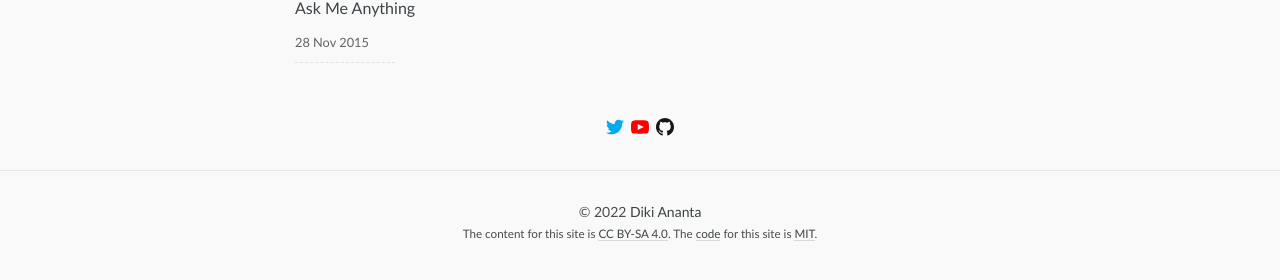
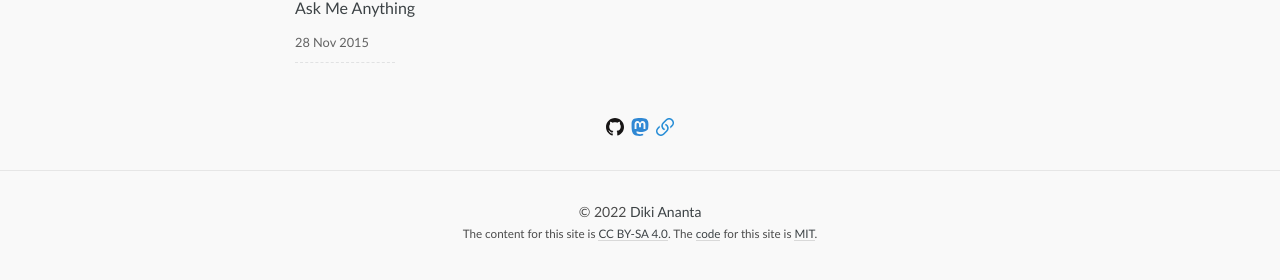
Before and after one commit to dikiaap/blog, a Jekyll site: the page built from index.html, in a window 1280 px wide. Shown: the part 489-769 px from the top of the page. Built offline with Jekyll 4.4.1, drawn with Linux system fonts in a browser that asks for light colours; the list of posts is cut into pages by our own code.

Commit message:
Footer: Twitter → Mastodon, YouTube → find.dikiaap.id

```diff
--- a/_includes/nav.html
+++ b/_includes/nav.html
@@ -5,20 +5,6 @@
     </svg>
   </a>
   <div class="nav-mobile">
-    <a href="https://twitter.com/{{ site.social_username }}" class="icon-link" target="_blank" rel="noopener">
-      <span class="icon">
-        <svg xmlns="http://www.w3.org/2000/svg" width="18" height="18" viewBox="0 0 24 24">
-          <path fill="#00aaec" d="M24 4.557c-.883.392-1.832.656-2.828.775 1.017-.609 1.798-1.574 2.165-2.724-.951.564-2.005.974-3.127 1.195-.897-.957-2.178-1.555-3.594-1.555-3.179 0-5.515 2.966-4.797 6.045-4.091-.205-7.719-2.165-10.148-5.144-1.29 2.213-.669 5.108 1.523 6.574-.806-.026-1.566-.247-2.229-.616-.054 2.281 1.581 4.415 3.949 4.89-.693.188-1.452.232-2.224.084.626 1.956 2.444 3.379 4.6 3.419-2.07 1.623-4.678 2.348-7.29 2.04 2.179 1.397 4.768 2.212 7.548 2.212 9.142 0 14.307-7.721 13.995-14.646.962-.695 1.797-1.562 2.457-2.549z"></path>
-        </svg>
-      </span>
-    </a>
-    <a href="https://www.youtube.com/channel/UCWkPVdu8Lc5nnKOeMEj0Evw" class="icon-link" target="_blank" rel="noopener">
-      <span class="icon">
-        <svg xmlns="http://www.w3.org/2000/svg" width="18" height="18" viewBox="0 0 24 24">
-          <path fill="#ff0000" d="M19.615 3.184c-3.604-.246-11.631-.245-15.23 0-3.897.266-4.356 2.62-4.385 8.816.029 6.185.484 8.549 4.385 8.816 3.6.245 11.626.246 15.23 0 3.897-.266 4.356-2.62 4.385-8.816-.029-6.185-.484-8.549-4.385-8.816zm-10.615 12.816v-8l8 3.993-8 4.007z"></path>
-        </svg>
-      </span>
-    </a>
     <a href="https://github.com/{{ site.social_username }}" class="icon-link" target="_blank" rel="noopener">
       <span class="icon">
         <svg xmlns="http://www.w3.org/2000/svg" width="18" height="18" viewBox="0 0 24 24">
@@ -26,5 +12,19 @@
         </svg>
       </span>
     </a>
+    <a href="https://mastodon.social/@{{ site.social_username }}" class="icon-link" target="_blank" rel="noopener">
+      <span class="icon">
+        <svg xmlns="http://www.w3.org/2000/svg" width="18" height="18" viewBox="0 0 24 24">
+          <path fill="#3088d4" d="M16.788 18.292c3.024-.36 5.655-2.212 5.985-3.904.522-2.667.48-6.509.48-6.509 0-5.205-3.43-6.732-3.43-6.732C18.097.357 15.128.025 12.044 0h-.075c-3.085.025-6.052.357-7.78 1.147 0 0-3.427 1.526-3.427 6.732l-.003.993c-.006.96-.01 2.025.016 3.137.125 5.09.94 10.11 5.67 11.354 2.181.575 4.055.695 5.564.612 2.734-.15 4.27-.97 4.27-.97l-.09-1.976s-1.955.615-4.15.54c-2.175-.075-4.47-.234-4.823-2.892a5.42 5.42 0 0 1-.05-.744s2.137.52 4.843.642c1.654.076 3.205-.095 4.781-.283zm2.42-3.705h-2.51v-6.12c0-1.288-.546-1.942-1.637-1.942-1.206 0-1.81.775-1.81 2.311v3.35h-2.496V8.835c0-1.536-.604-2.312-1.81-2.312-1.09 0-1.637.654-1.637 1.944v6.119h-2.51V8.283c0-1.289.33-2.312.99-3.07.685-.757 1.579-1.145 2.69-1.145 1.284 0 2.256.492 2.9 1.474l.625 1.043.626-1.043c.643-.982 1.615-1.474 2.9-1.474 1.11 0 2.004.388 2.687 1.146.663.757.991 1.78.991 3.069z"></path>
+        </svg>
+      </span>
+    </a>
+    <a href="https://find.dikiaap.id" class="icon-link" target="_blank" rel="noopener">
+      <span class="icon">
+        <svg xmlns="http://www.w3.org/2000/svg" width="18" height="18" viewBox="0 0 24 24">
+          <path fill="#278dd6" d="M8.937 5.867a6.502 6.502 0 0 0 1.794 10.465l1.68-1.682a4.335 4.335 0 0 1-1.942-7.252l3.96-3.962a4.337 4.337 0 1 1 6.134 6.133l-1.72 1.717a8.72 8.72 0 0 1 .278 2.79l2.974-2.974A6.503 6.503 0 1 0 12.9 1.905ZM4.88 9.92l-2.973 2.974a6.503 6.503 0 1 0 9.196 9.197l3.962-3.965a6.502 6.502 0 0 0-1.795-10.464l-1.27 1.27a2.172 2.172 0 0 0-.333.431 4.335 4.335 0 0 1 1.866 7.233l-3.96 3.962a4.337 4.337 0 1 1-6.134-6.134l1.719-1.716a8.709 8.709 0 0 1-.278-2.79Z"></path>
+        </svg>
+      </span>
+    </a>
   </div>
 </nav>
```
